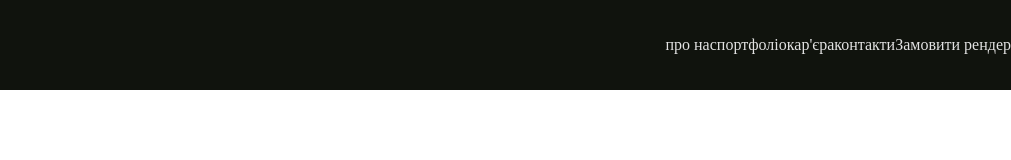
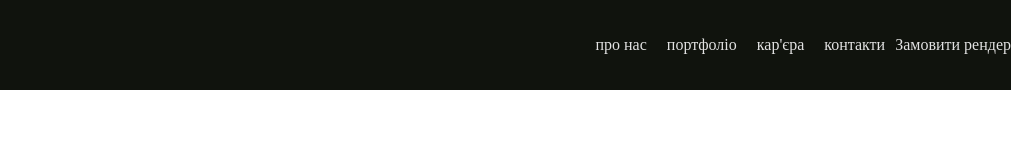
Before and after one commit to Nazar652/Vision, a plain HTML site: page index.html in a window 1280 px wide. Shown: the full height of the page, 269-1280 px from the left. Drawn offline with nearby package versions, Linux system fonts and the light colour scheme.

Commit message:
added padding to nav-item

```diff
--- a/styles.css
+++ b/styles.css
@@ -22,6 +22,6 @@ header {
 
 }
 
-.nav-black {
+.nav-item {
     padding: 10px;
 }
```
